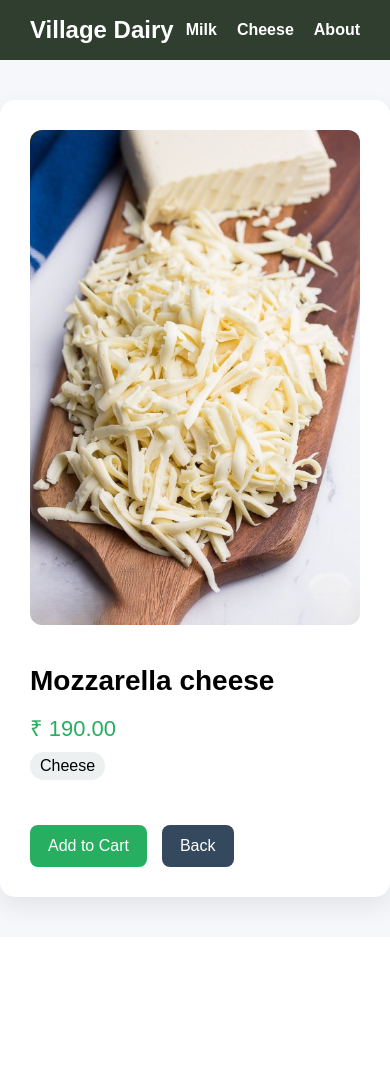
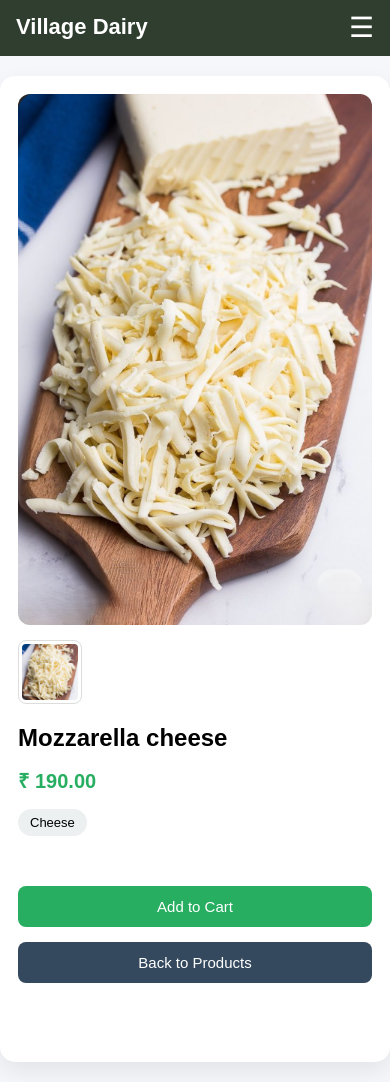
Before and after one commit to shihashamza/Village-diary-django-project, a Django app: page /product/18/ in a window 390 px wide. Before the commit the page ends 919 px from the top, so only its background shows below. Run offline with Django 5.2, Linux system fonts and the light colour scheme; a user stored in the database is signed in; data comes from the database, SQL or seed files in the repository.

Commit message:
div issue

```diff
--- a/templates/product_detail.html
+++ b/templates/product_detail.html
@@ -14,9 +14,19 @@
     font-family:Arial, Helvetica, sans-serif;
 }
 
+html{
+    -webkit-text-size-adjust:100%;
+}
+
 body{
     background:#f5f7fa;
     overflow-x:hidden;
+    width:100%;
+}
+
+img{
+    max-width:100%;
+    display:block;
 }
 
 /* NAVBAR */
@@ -25,23 +35,45 @@ body{
     justify-content:space-between;
     align-items:center;
     flex-wrap:wrap;
-    padding:16px 30px;
+    gap:15px;
+    padding:16px clamp(16px,4vw,40px);
     background:#2f3e2f;
     position:sticky;
     top:0;
+    z-index:1000;
+}
+
+.logo{
+    flex-shrink:0;
 }
 
 .logo a{
-    font-size:24px;
+    font-size:clamp(22px,4vw,28px);
     font-weight:bold;
     color:#fff;
     text-decoration:none;
 }
 
-.navbar ul{
+.nav-toggle{
+    display:none;
+}
+
+.nav-toggle-label{
+    display:none;
+    font-size:28px;
+    cursor:pointer;
+    color:#fff;
+    line-height:1;
+    user-select:none;
+}
+
+.navbar > ul{
     display:flex;
-    gap:20px;
+    flex-wrap:wrap;
+    gap:clamp(10px,2vw,22px);
     list-style:none;
+    align-items:center;
+    margin-left:auto;
 }
 
 .navbar a{
@@ -50,21 +82,83 @@ body{
     font-weight:bold;
 }
 
-/* PRODUCT */
+.navbar a:hover{
+    color:#e6c84f;
+}
+
+/* ACCOUNT DROPDOWN */
+.dropdown{
+    position:relative;
+}
+
+.acct-toggle{
+    display:none;
+}
+
+.dropbtn{
+    cursor:pointer;
+    display:block;
+    font-weight:bold;
+    color:#fff;
+    user-select:none;
+}
+
+.dropdown-content{
+    display:none;
+    position:absolute;
+    background:white;
+    min-width:180px;
+    top:calc(100% + 12px);
+    left:0;
+    box-shadow:0 2px 6px rgba(0,0,0,0.2);
+    border-radius:6px;
+    overflow:hidden;
+    z-index:100;
+}
+
+.dropdown-content a{
+    color:black;
+    padding:10px 14px;
+    display:block;
+    font-weight:normal;
+    white-space:nowrap;
+}
+
+.dropdown-content a:hover{
+    background:#f1f1f1;
+}
+
+@media (min-width:901px){
+    .dropdown:hover .dropdown-content{
+        display:block;
+    }
+}
+
+.badge{
+    background:red;
+    color:white;
+    border-radius:50%;
+    padding:2px 7px;
+    font-size:12px;
+    margin-left:5px;
+}
+
+/* PRODUCT CONTAINER */
 .container{
     max-width:1100px;
-    margin:40px auto;
+    margin:clamp(20px,5vw,50px) auto;
     background:white;
-    padding:30px;
+    padding:clamp(18px,4vw,40px);
     border-radius:15px;
     box-shadow:0 10px 25px rgba(0,0,0,0.08);
     display:flex;
     flex-wrap:wrap;
-    gap:40px;
+    gap:clamp(20px,4vw,40px);
 }
 
 .product-image{
-    flex:1;
+    flex:1 1 320px;
+    min-width:0;
 }
 
 .product-image input{
@@ -75,6 +169,7 @@ body{
     width:100%;
     border-radius:12px;
     display:none;
+    object-fit:cover;
 }
 
 #img1:checked ~ .main-images .image1,
@@ -85,76 +180,179 @@ body{
 
 .thumbnails{
     display:flex;
+    flex-wrap:wrap;
     gap:10px;
     margin-top:15px;
 }
 
+.thumbnails label{
+    cursor:pointer;
+}
+
 .thumbnails img{
-    width:80px;
-    height:80px;
+    width:88px;
+    height:88px;
     object-fit:cover;
     border-radius:8px;
     border:1px solid #ddd;
+    padding:3px;
+    background:#fff;
 }
 
-/* DETAILS */
 .product-details{
-    flex:1;
+    flex:1 1 320px;
+    min-width:0;
 }
 
 .product-details h1{
-    font-size:28px;
+    font-size:clamp(24px,5vw,32px);
     margin-bottom:15px;
+    overflow-wrap:break-word;
 }
 
 .price{
-    font-size:22px;
+    font-size:clamp(20px,4vw,24px);
     color:#27ae60;
-    margin-bottom:10px;
+    margin-bottom:15px;
+    font-weight:bold;
 }
 
 .category{
     background:#ecf0f1;
-    padding:5px 10px;
-    border-radius:15px;
     display:inline-block;
+    padding:6px 12px;
+    border-radius:20px;
+    font-size:13px;
     margin-bottom:20px;
 }
 
 .description{
-    margin-bottom:25px;
+    line-height:1.6;
+    margin-bottom:30px;
     color:#555;
+    overflow-wrap:break-word;
 }
 
 .buttons{
     display:flex;
+    flex-wrap:wrap;
     gap:15px;
 }
 
-.cart-btn{
-    padding:12px 18px;
+.btn, .cart-btn{
+    padding:12px 20px;
     border:none;
     border-radius:8px;
     cursor:pointer;
+    font-size:15px;
     text-decoration:none;
-    color:white;
+    display:inline-block;
 }
-
-.add-cart{ background:#27ae60; }
-.go-cart{ background:#3498db; }
 
 .back{
     background:#34495e;
     color:white;
-    padding:12px 18px;
-    border-radius:8px;
-    text-decoration:none;
 }
 
-/* MOBILE */
-@media(max-width:768px){
+.back:hover{
+    background:#2c3e50;
+}
+
+.add-cart{
+    background:#27ae60;
+    color:white;
+}
+
+.add-cart:hover{
+    background:#219150;
+}
+
+.go-cart{
+    background:#3498db;
+    color:white;
+}
+
+.go-cart:hover{
+    background:#2c80b4;
+}
+
+/* MOBILE RESPONSIVE */
+@media (max-width: 900px){
+    .navbar{
+        align-items:flex-start;
+    }
+
+    .nav-toggle-label{
+        display:block;
+        margin-left:auto;
+        order:2;
+    }
+
+    .navbar > ul{
+        display:none;
+        width:100%;
+        flex-direction:column;
+        align-items:flex-start;
+        gap:14px;
+        padding-top:10px;
+        margin-left:0;
+    }
+
+    .nav-toggle:checked ~ ul{
+        display:flex;
+    }
+
+    .dropdown-content{
+        position:static;
+        box-shadow:none;
+        border-radius:0;
+        margin-top:8px;
+        width:100%;
+    }
+
+    .dropdown{
+        width:100%;
+    }
+
+    .dropbtn{
+        padding:6px 0;
+    }
+
+    .dropdown-content a{
+        padding:10px 0;
+    }
+
     .container{
         flex-direction:column;
+    }
+
+    .thumbnails img{
+        width:72px;
+        height:72px;
+    }
+}
+
+@media (max-width: 480px){
+    .navbar{
+        padding:14px 16px;
+    }
+
+    .buttons{
+        flex-direction:column;
+    }
+
+    .btn, .cart-btn{
+        width:100%;
+        text-align:center;
+    }
+
+    .thumbnails{
+        gap:8px;
+    }
+
+    .thumbnails img{
+        width:64px;
+        height:64px;
     }
 }
 </style>
@@ -167,73 +365,90 @@ body{
         <a href="/">Village Dairy</a>
     </div>
 
+    <input type="checkbox" id="navToggle" class="nav-toggle">
+    <label for="navToggle" class="nav-toggle-label" aria-label="Toggle navigation menu">&#9776;</label>
+
     <ul>
         <li><a href="{% url 'milk' %}">Milk</a></li>
         <li><a href="{% url 'cheese' %}">Cheese</a></li>
+        <li><a href="{% url 'fermented_creamy' %}">Fermented</a></li>
+        <li><a href="{% url 'fat_based' %}">Fat-Based</a></li>
+        <li><a href="{% url 'special_items' %}">Special</a></li>
         <li><a href="{% url 'about' %}">About</a></li>
+        <li><a href="{% url 'service' %}">Service</a></li>
+
+        <li class="dropdown">
+            <input type="checkbox" id="acctToggle" class="acct-toggle">
+            <label for="acctToggle" class="dropbtn">Account ▾</label>
+            <div class="dropdown-content">
+                {% if user.is_authenticated %}
+                    <a href="{% url 'profile' %}">Profile</a>
+                    <a href="{% url 'orders' %}">Orders</a>
+                    <a href="{% url 'cart' %}">Cart <span class="badge">0</span></a>
+                    <a href="{% url 'logout' %}">Logout</a>
+                {% else %}
+                    <a href="{% url 'login' %}">Login</a>
+                {% endif %}
+            </div>
+        </li>
     </ul>
 </div>
 
 <div class="container">
-
-    <!-- IMAGE SECTION -->
     <div class="product-image">
-
-        <input type="radio" name="img" id="img1" {% if product.image1 %}checked{% endif %}>
+        <input type="radio" name="img" id="img1" checked>
         <input type="radio" name="img" id="img2">
         <input type="radio" name="img" id="img3">
 
  <div class="main-images">
     {% if product.image1 %}
-            <img src="{{ product.image1.url }}" class="image1"
-                 onerror="this.src='{% static 'images/default.png' %}'">
+    <img src="{{ product.image1.url }}" class="image1" alt="{{ product.name }}"
+         onerror="this.src='/static/images/default.png';">
     {% endif %}
 
     {% if product.image2 %}
-            <img src="{{ product.image2.url }}" class="image2"
-                 onerror="this.src='{% static 'images/default.png' %}'">
+    <img src="{{ product.image2.url }}" class="image2" alt="{{ product.name }}"
+         onerror="this.src='/static/images/default.png';">
     {% endif %}
 
     {% if product.image3 %}
-            <img src="{{ product.image3.url }}" class="image3"
-                 onerror="this.src='{% static 'images/default.png' %}'">
+    <img src="{{ product.image3.url }}" class="image3" alt="{{ product.name }}"
+         onerror="this.src='/static/images/default.png';">
     {% endif %}
-        </div>
+</div> <!-- ✅ IMPORTANT: CLOSE HERE -->
 
-        {% if product.image2 or product.image3 %}
 <div class="thumbnails">
     {% if product.image1 %}
     <label for="img1">
-                <img src="{{ product.image1.url }}"
-                     onerror="this.src='{% static 'images/default.png' %}'">
+        <img src="{{ product.image1.url }}" alt="Thumbnail 1"
+             onerror="this.src='/static/images/default.png';">
     </label>
     {% endif %}
 
     {% if product.image2 %}
     <label for="img2">
-                <img src="{{ product.image2.url }}"
-                     onerror="this.src='{% static 'images/default.png' %}'">
+        <img src="{{ product.image2.url }}" alt="Thumbnail 2"
+             onerror="this.src='/static/images/default.png';">
     </label>
     {% endif %}
 
     {% if product.image3 %}
     <label for="img3">
-                <img src="{{ product.image3.url }}"
-                     onerror="this.src='{% static 'images/default.png' %}'">
+        <img src="{{ product.image3.url }}" alt="Thumbnail 3"
+             onerror="this.src='/static/images/default.png';">
     </label>
     {% endif %}
     </div>
-        {% endif %}
+</div>
 
-    </div> <!-- ✅ FIXED: CLOSED product-image -->
-
-    <!-- DETAILS -->
     <div class="product-details">
         <h1>{{ product.name }}</h1>
         <p class="price">₹ {{ product.price }}</p>
         <p class="category">{{ product.category }}</p>
 
-        <p class="description">{{ product.description }}</p>
+        <p class="description">
+            {{ product.description }}
+        </p>
 
         <div class="buttons">
             {% if in_cart %}
@@ -242,10 +457,9 @@ body{
             <a href="{% url 'add_to_cart' product.id %}" class="cart-btn add-cart">Add to Cart</a>
             {% endif %}
 
-            <a href="{% url 'milk' %}" class="back">Back</a>
+            <a href="{% url 'milk' %}" class="btn back">Back to Products</a>
         </div>
     </div>
-
 </div>
 
 </body>
```
Lines whose indentation alone changed are shown as unchanged.
